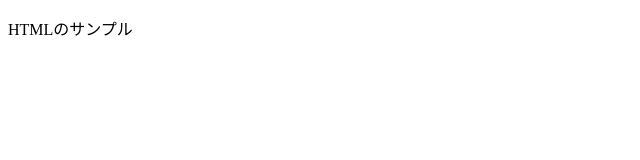
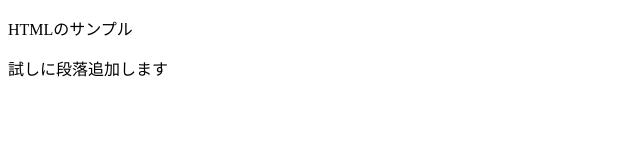
Before and after one commit to hi-yaguchi/html-test, a plain HTML site: page index.html in a window 1280 px wide. Shown: the whole page, without its empty margins (0-640 px from the left). Drawn offline with Linux system fonts and the light colour scheme.

Commit message:
段落を追加したサンプル

```diff
--- a/index.html
+++ b/index.html
@@ -5,5 +5,6 @@
     </head>
     <body>
         <p>HTMLのサンプル</p>
+        <p>試しに段落追加します</p>
     </body>
 </html>
```
